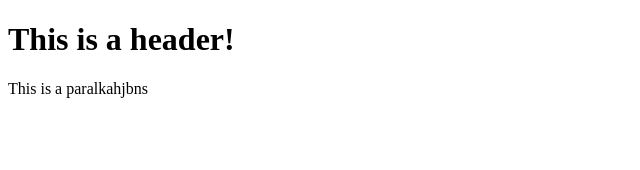
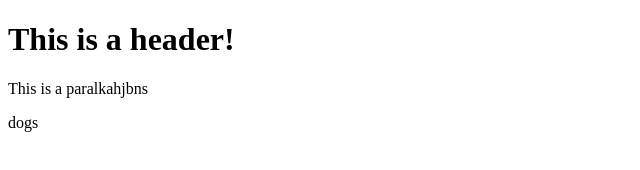
Before and after one commit to EmmieFish/git-test, a plain HTML site: page index.html in a window 1280 px wide. Shown: the full height of the page, 0-640 px from the left. Drawn offline with Linux system fonts and the light colour scheme.

Commit message:
Third commit

```diff
--- a/index.html
+++ b/index.html
@@ -9,5 +9,6 @@
 <body>
     <h1>This is a header!</h1>
     <p>This is a paralkahjbns</p>
+    <p>dogs</p>
 </body>
 </html>
```
